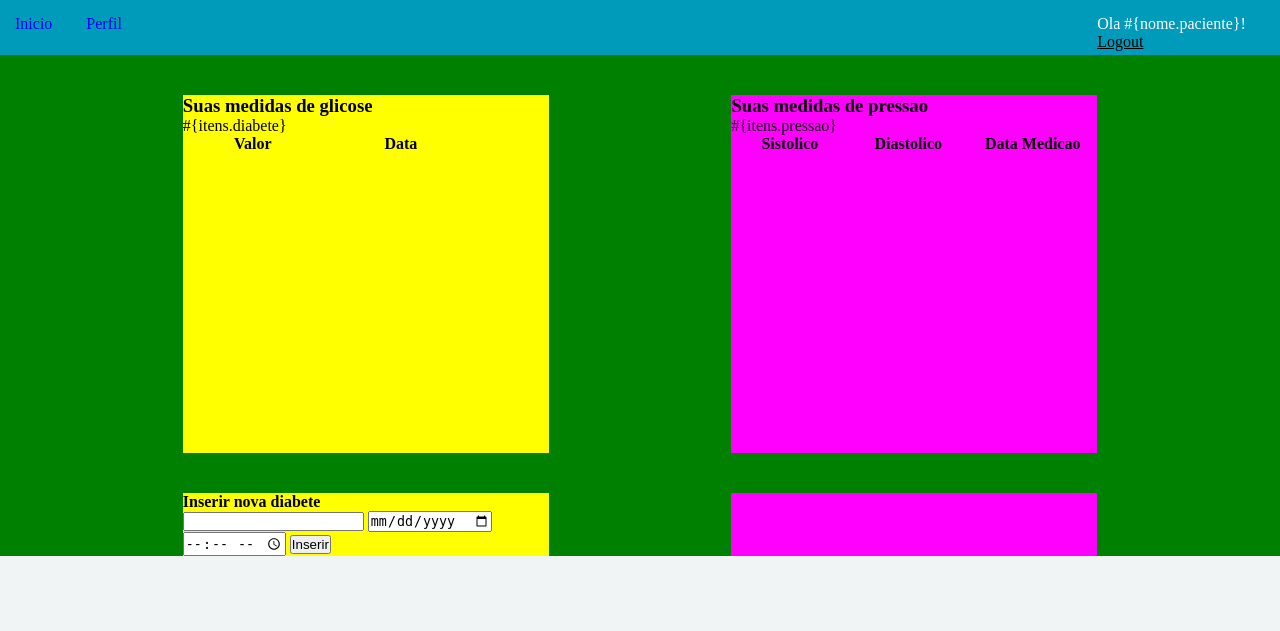
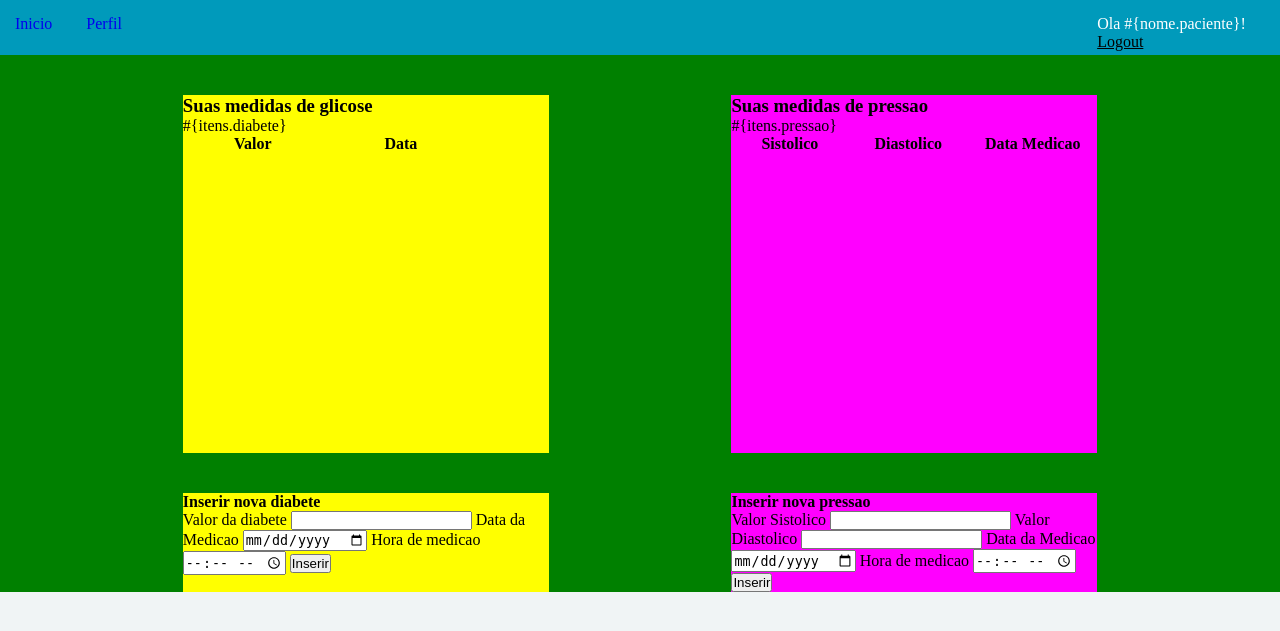
Before and after one commit to GabrielTBeserra/GG-MEDICS, a PHP site: page /php-mvc/view/Pages/index_patient.php in a window 1280 px wide. Shown: the top 631 px of the page. Run offline with PHP 8.4, Linux system fonts and the light colour scheme; lists and menus that the app fills with data are empty.

Commit message:
First commit

```diff
--- a/view/Pages/index_patient.php
+++ b/view/Pages/index_patient.php
@@ -59,15 +59,29 @@
             <div class="main-page-charts">
                 <h4>Inserir nova diabete</h4>
                 <form method="post" action="models/inserirDiabete.php">
+                    <label for="valor">Valor da diabete</label>
                     <input type="number" id="valor" name="valor">
+                    <label for="data">Data da Medicao</label>
                     <input type="date" id="data" name="data">
+                    <label for="horario">Hora de medicao</label>
                     <input type="time" id="horario" name="horario">
                     <button>Inserir</button>
                 </form>
             </div>
 
             <div class="main-page-resume">
-
+                <h4>Inserir nova pressao</h4>
+                <form method="post" action="models/inserirPressao.php">
+                    <label for="sistolico">Valor Sistolico</label>
+                    <input type="number" id="sistolico" name="sistolico">
+                    <label for="diastolico">Valor Diastolico</label>
+                    <input type="number" id="diastolico" name="diastolico">
+                    <label for="data">Data da Medicao</label>
+                    <input type="date" id="data" name="data">
+                    <label for="horario">Hora de medicao</label>
+                    <input type="time" id="horario" name="horario">
+                    <button>Inserir</button>
+                </form>
             </div>
 
         </div>
```
